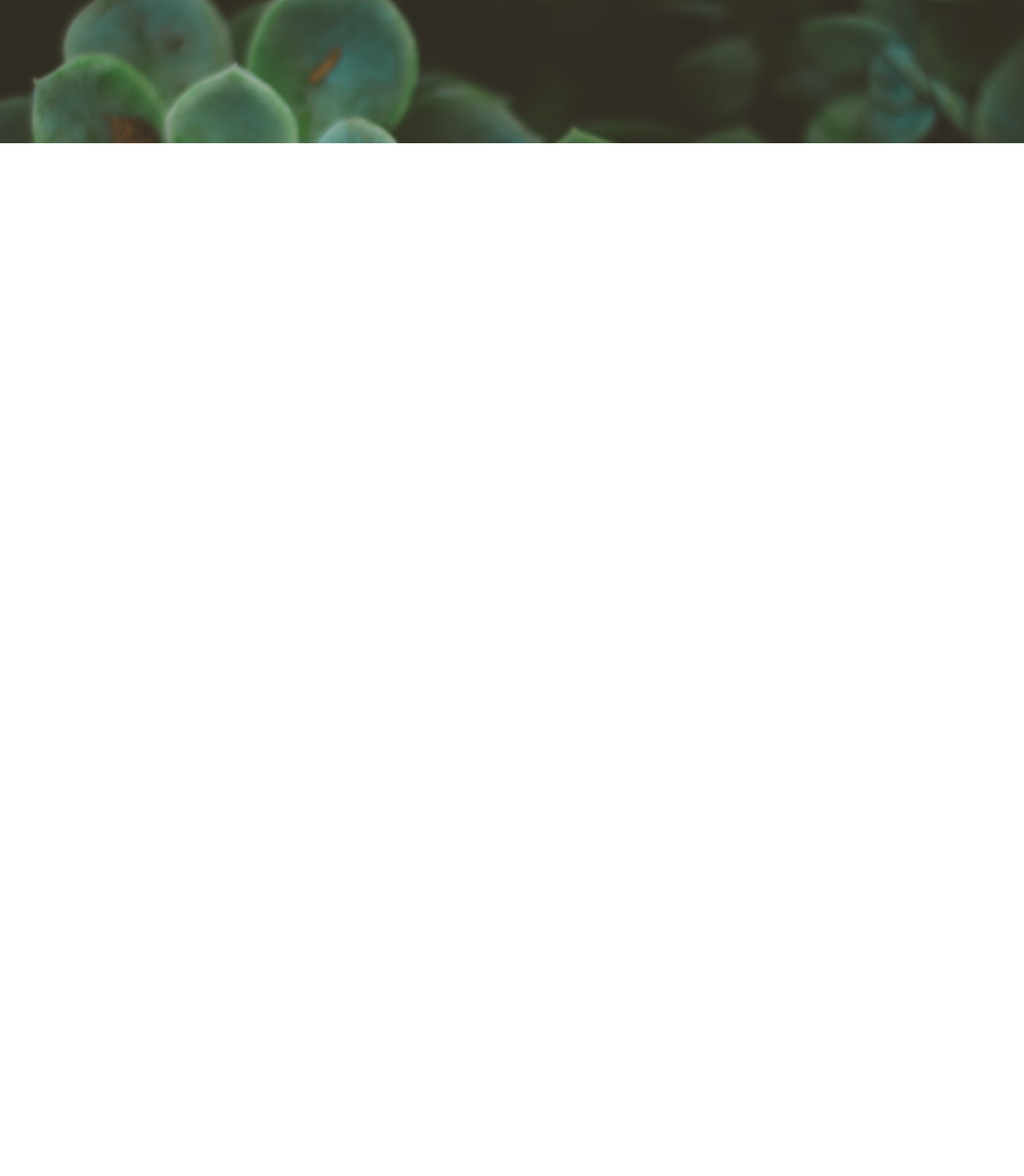
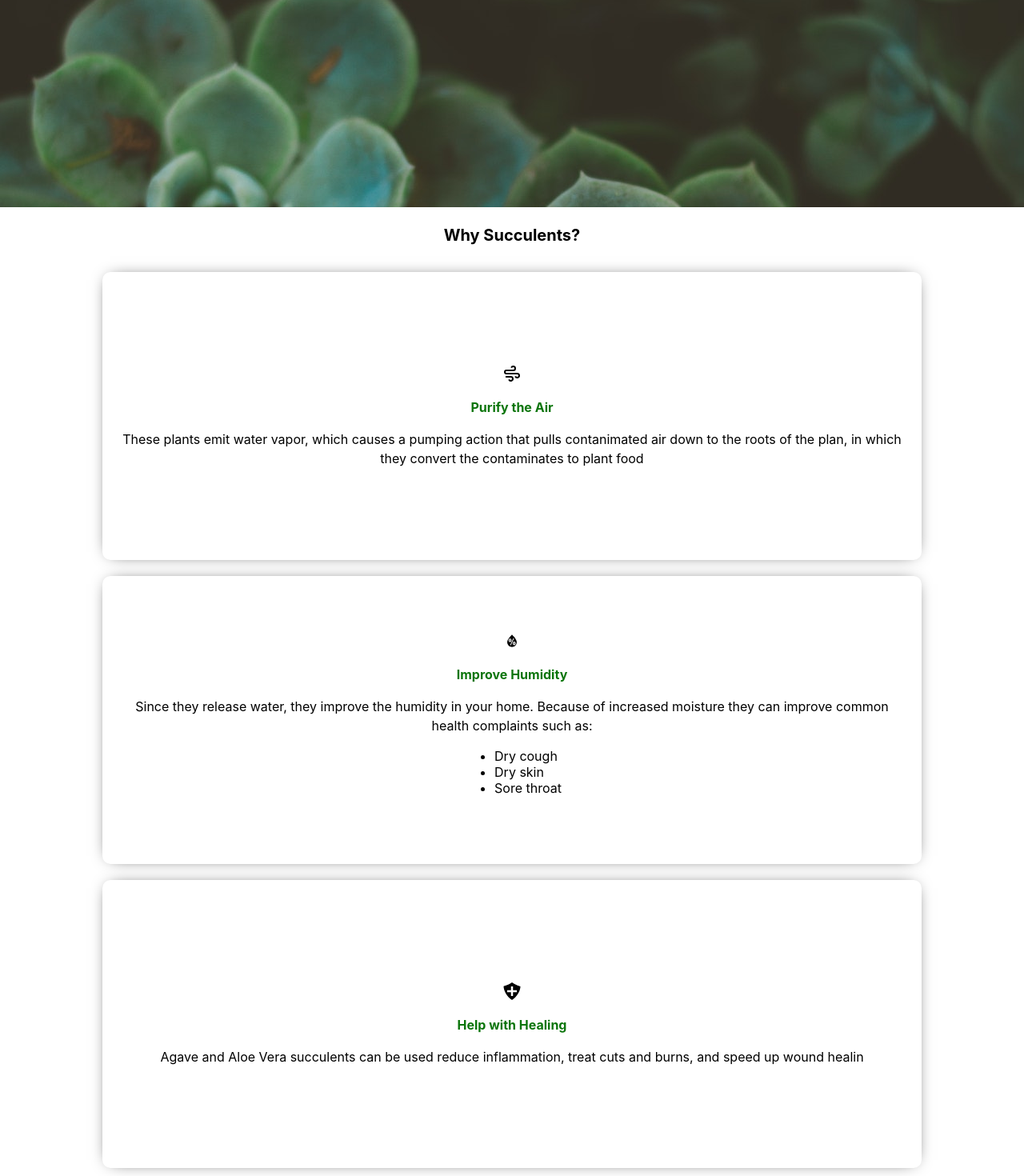
Before and after one commit to Braden0006/react-ecommerce-website, a React (Create React App) app: page / in a window 1280 px wide. Shown: the part 611-2081 px from the top of the page at 80% size. Before the commit the page ends 800 px from the top, so only its background shows below. Built offline with nearby package versions, Linux system fonts and the light colour scheme.

Commit message:
Made the design for the information page

```diff
--- a/src/App.css
+++ b/src/App.css
@@ -6,8 +6,7 @@ html {
   font-size: 62.5%;
 }
 
-.app-container {
+.homepage {
   background-image: url('/src/images/pexels-alan-ferreira-1868870.jpg');
   background-size: cover;
-  background-attachment: fixed;
 }
--- a/src/App.js
+++ b/src/App.js
@@ -1,14 +1,17 @@
 import React from 'react';
 import Navbar from './components/Navbar';
 import HomePage from './components/HomePage';
+import Information from './components/Information';
 import './App.css';
 
 function App() {
   return (
     <div className="app-container">
-      <Navbar />
-      <HomePage />
-
+      <div className="homepage">
+        <Navbar />
+        <HomePage />
+      </div>
+      <Information />
     </div>
   )
 }
--- a/src/components/HomePage.css
+++ b/src/components/HomePage.css
@@ -1,6 +1,6 @@
 .homepage-container {
-    height: 90vh;
-    width: 100vw;
+    height: 100vh;
+    width: 100%;
     display: flex;
     flex-direction: column;
     justify-content: center;
--- /dev/null
+++ b/src/components/Information.css
@@ -0,0 +1,10 @@
+.information-container {
+    width: 100%;
+    display: flex;
+    flex-direction: column;
+    align-items: center;
+}
+
+.information_title {
+    padding: 1rem 0rem 1rem 0rem;
+}
--- /dev/null
+++ b/src/components/Information.js
@@ -0,0 +1,12 @@
+import React from 'react'
+import InformationCard from './InformationCard'
+import './Information.css'
+
+export default function Information() {
+  return (
+    <div className='information-container'>
+        <h1 className='information_title'>Why Succulents?</h1>
+        <InformationCard />
+    </div>
+  )
+}
--- /dev/null
+++ b/src/components/InformationCard.css
@@ -0,0 +1,32 @@
+.information-card-container {
+    height: 45vh;
+    width: 80vw;
+    box-shadow: 0rem 0rem 2rem -1rem;
+    border-radius: 1rem;
+    display: flex;
+    flex-direction: column;
+    align-items: center;
+    font-size: 1.6rem;
+    padding: 1rem;
+    margin: 1rem;
+    justify-content: center;
+
+}
+
+.information-card_para {
+    text-align: center;
+    line-height: 2.4rem;
+    margin: 1rem 0rem 0rem 0rem;
+    padding: 0rem 1rem 0rem 1rem;
+}
+
+.information-card_title {
+    color: rgb(11, 117, 11);
+    font-weight: 700;
+    margin-bottom: 0.8rem
+}
+
+.information-card_icon {
+    font-size: 2.4rem;
+    margin-bottom: 2rem;
+}
--- /dev/null
+++ b/src/components/InformationCard.js
@@ -0,0 +1,44 @@
+import React from "react";
+import { RiWindyFill } from 'react-icons/ri'
+import { WiHumidity } from 'react-icons/wi'
+import { GiHealingShield } from 'react-icons/gi'
+import "./InformationCard.css";
+
+export default function InformationCard() {
+  return (
+    <>
+      <div className="information-card-container">
+        <RiWindyFill className="information-card_icon" />
+        <span className="information-card_title">Purify the Air</span>
+        <p className="information-card_para">
+          These plants emit water vapor, which causes a pumping action that
+          pulls contanimated air down to the roots of the plan, in which they
+          convert the contaminates to plant food
+        </p>
+      </div>
+
+      <div className="information-card-container">
+        <WiHumidity className="information-card_icon" />
+        <span className="information-card_title">Improve Humidity</span>
+        <p className="information-card_para">
+            Since they release water, they improve the humidity in your home. Because of increased moisture they can improve common health complaints such as:
+        </p>
+        <div className="information-card_list">
+            <ul>
+                <li>Dry cough</li>
+                <li>Dry skin</li>
+                <li>Sore throat</li>
+            </ul>
+        </div>
+      </div>
+
+      <div className="information-card-container">
+        <GiHealingShield className="information-card_icon" />
+        <span className="information-card_title">Help with Healing</span>
+        <p className="information-card_para">
+          Agave and Aloe Vera succulents can be used reduce inflammation, treat cuts and burns, and speed up wound healin
+        </p>
+      </div>
+    </>
+  );
+}
```
